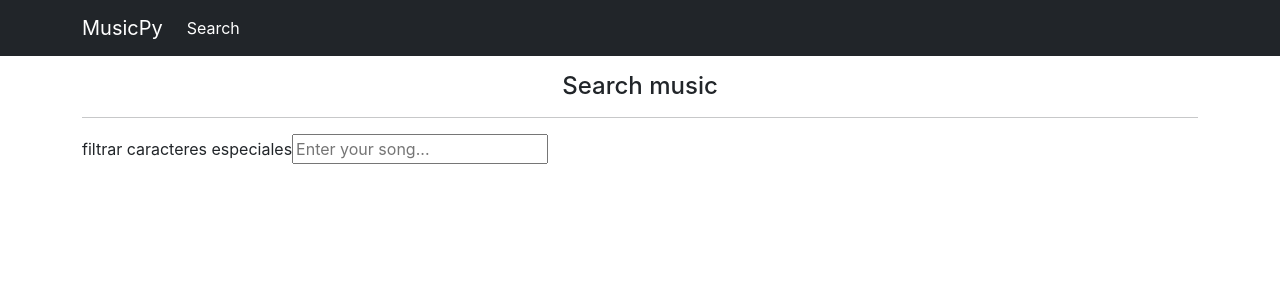
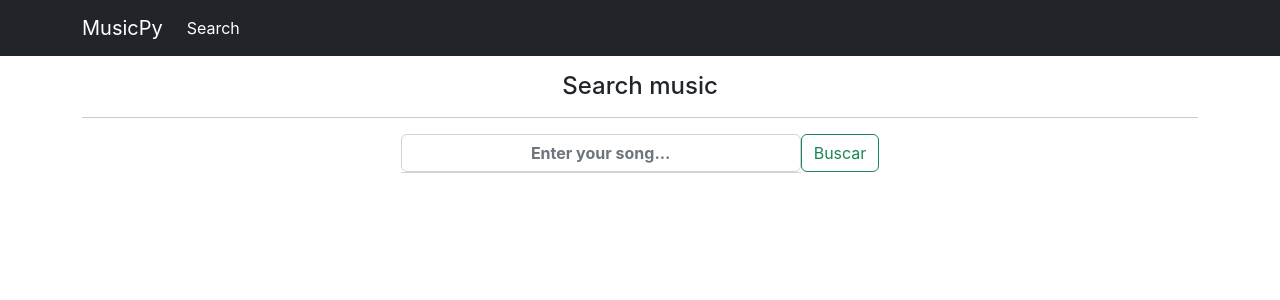
Before and after one commit to harold222/musicPy, a React (Create React App) app in the folder frontend/: page /search in a window 1280 px wide. Shown: the top 300 px of the page. Built offline with nearby package versions, Linux system fonts and the light colour scheme.

Commit message:
complete suggestion

```diff
--- a/frontend/src/components/search/Search.scss
+++ b/frontend/src/components/search/Search.scss
@@ -1,5 +1,37 @@
 .search {
+    &-container {
+        display: flex;
+        align-items: center;
+        justify-content: center;
+    }
+    &-content {
+        max-width: 400px;
+        width: 100%;
+        display: flex;
+        justify-content: center;
+        flex-direction: column;
+    }
     &-input {
-
+        margin: 0 auto;
+        font-weight: bold;
+        text-align: center;
+    }
+    &-results {
+        border: 1px solid #d4d4d4;
+        border-top: none;
+        z-index: 99;
+        max-height: 200px;
+        overflow-y: scroll;
+        &-item {
+            list-style: none;
+            padding: 8px;
+            text-transform: capitalize;
+            border-bottom: 1px solid #d4d4d4;
+            border-radius: 5px;
+            cursor: pointer;
+            &:hover{
+                background-color: #e9e9e9;
+            }
+        }
     }
 }
--- a/frontend/src/components/search/Search.tsx
+++ b/frontend/src/components/search/Search.tsx
@@ -1,4 +1,4 @@
-import { useEffect, useState } from "react";
+import { useEffect, useState, MouseEvent } from "react";
 import { Loading } from "../shared/Loading"
 import MusicService from '../../services/music.service'
 import './Search.scss'
@@ -8,26 +8,26 @@ export const Search = () => {
 
     const [loading, setLoading] = useState(false);
     const [searchTerm, setSearchTerm] = useState('');
-    const [results, setResults] = useState<ISongsSuggestion[]>([]);
+    const [results, setResults] = useState<string[]>([]);
     const [notResults, setNotResults] = useState(false);
 
-    const changeTerm = (newTerm: string) => {
-        // const regex = /[`~!@#$%^&*()_|+\-=?;:'",.<>\{\}\[\]\\\/]/gi;
-        // console.log('newTerm 1: ', newTerm);
-        // newTerm = newTerm.replace(regex, "")
-        // console.log('newTerm 2: ', newTerm);
-        // if (newTerm.trim()) {
-        //     setSearchTerm(newTerm)
-        // }
-        setSearchTerm(newTerm)
+    const clickResultItem = (option: string) => setSearchTerm(option)
+
+    const searchSong = (e: MouseEvent<HTMLButtonElement>) => {
+        const button = e?.currentTarget;
+
+        if (button) {
+            button.disabled = true;
+            setResults([]);
+        }
     }
 
     useEffect(() => {
         const searchService = async (term: string) => {
             setLoading(true)
-            MusicService.search(term)
+            MusicService.searchSuggestion(term)
             .then(resp => {
-                resp.data && setResults(resp.data.results);
+                resp.data && setResults(resp.data.suggestions);
                 setLoading(false)
             })
             .catch((e: Error) => {
@@ -38,11 +38,15 @@ export const Search = () => {
         }
 
         const delayFn = setTimeout(() => {
-            if (searchTerm?.trim()) {
+            const term = searchTerm.trim()
+            if (term && term?.length > 2) {
                 setNotResults(false)
                 searchService(searchTerm.trim())
+            } else {
+                setResults([])
             }
         }, 350)
+
         return () => clearTimeout(delayFn)
     }, [searchTerm])
 
@@ -59,12 +63,33 @@ export const Search = () => {
                         Search music
                     </h4>
                     <hr />
-                    filtrar caracteres especiales
-                    <input type="text" autoComplete='off'
-                        className="search-input" placeholder='Enter your song...'
-                        onChange={(e) => changeTerm(e.target.value)}
-                        value={searchTerm}
-                    />
+
+                    <div className="search-container">
+                        <div className="search-content">
+                            <input type="text" autoComplete='off'
+                                className="search-input form-control" placeholder='Enter your song...'
+                                onChange={(e) => setSearchTerm(e.target.value)}
+                                value={searchTerm}
+                            />
+                            {
+                                results &&
+                                    <div className="search-results">
+                                        {
+                                            results.map((option, index) => (
+                                                <li key={index} className="search-results-item"
+                                                    onClick={() => clickResultItem(option)}>
+                                                    {option}
+                                                </li>
+                                            ))
+                                        }
+                                    </div>
+                            }
+                        </div>
+                        <button type="button" className="btn btn-outline-success"
+                            onClick={searchSong}>
+                            Buscar
+                        </button>
+                    </div>
 
                     {
                         notResults &&
--- a/frontend/src/services/music.service.ts
+++ b/frontend/src/services/music.service.ts
@@ -1,9 +1,13 @@
 import http from '../http-common'
-import ISearchTerm from '../types/ISearchTerm.type'
+import ISearchSong from '../types/ISearchSong.type'
+import ISearchSuggestions from '../types/ISearchSuggestions.type';
 
 class MusicService {
-    search = (term: string) =>
-        http.get<ISearchTerm>(`/search_music?term=${term}`)
+    searchSuggestion = (term: string) =>
+        http.get<ISearchSuggestions>(`/search_suggestion?term=${term}`)
+
+    searchMusic = (term: string) =>
+        http.get<ISearchSong>(`/search_music?term=${term}`)
 }
 
 export default new MusicService();
--- /dev/null
+++ b/frontend/src/types/ISearchSong.type.ts
@@ -0,0 +1,5 @@
+import ISongsSuggestion from "./ISongsSuggestion";
+
+export default interface ISearchSong {
+    results: ISongsSuggestion[];
+}
--- /dev/null
+++ b/frontend/src/types/ISearchSuggestions.type.ts
@@ -0,0 +1,3 @@
+export default interface ISearchSuggestions {
+    suggestions: string[];
+}
--- a/frontend/src/types/ISearchTerm.type.ts
+++ /dev/null
@@ -1,5 +0,0 @@
-import ISongsSuggestion from "./ISongsSuggestion";
-
-export default interface ISarchTerm {
-    results: ISongsSuggestion[]
-}
```
